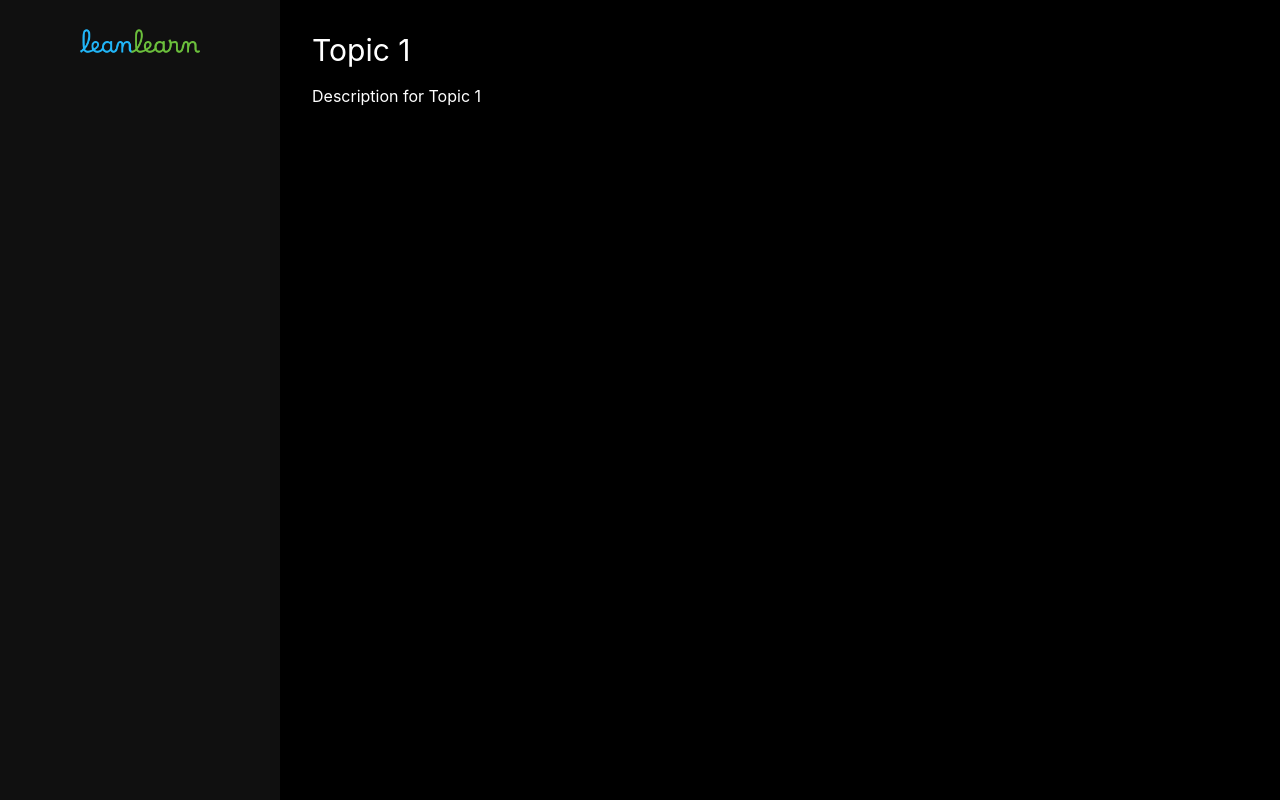
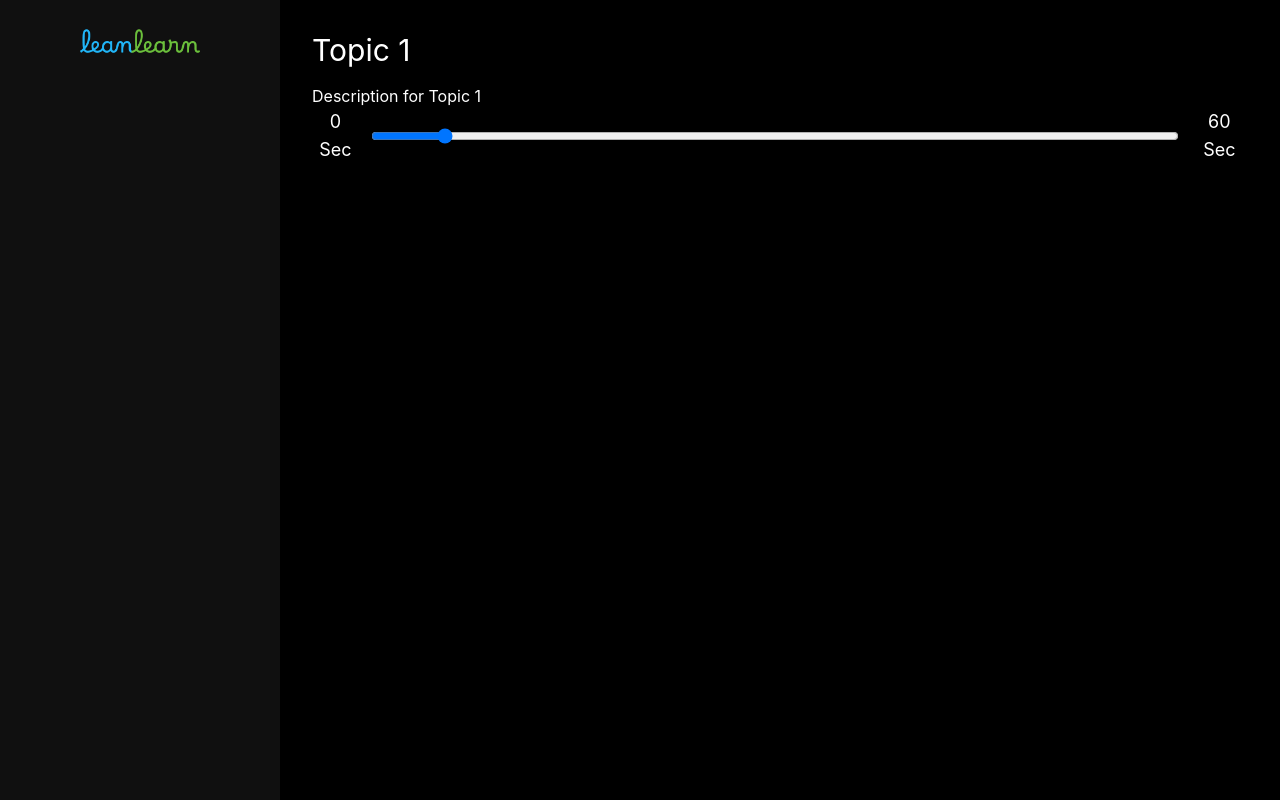
Before and after one commit to nimrit-singh/LeanLearn, a React (Vite) app: page /topic/1 in a window 1280 px wide. Built offline with nearby package versions, Linux system fonts and the light colour scheme.

Commit message:
slider added

```diff
--- a/package.json
+++ b/package.json
@@ -11,6 +11,7 @@
   },
   "dependencies": {
     "@headlessui/react": "^2.2.0",
+    "@radix-ui/react-slider": "^1.2.1",
     "class-variance-authority": "^0.7.1",
     "clsx": "^2.1.1",
     "lucide-react": "^0.462.0",
--- a/src/components/home/selectTopic.tsx
+++ b/src/components/home/selectTopic.tsx
@@ -1,38 +1,54 @@
-import React from 'react';
-import { useLocation, useParams } from 'react-router-dom';
-import logo from "../../assets/images/Logo.png"
-import einstein from '../../assets/images/einstein.png';
-import newton from '../../assets/images/Newton.png';
-import galileo from '../../assets/images/gae.png';
-import raman from '../../assets/images/Raman.png';
+import React, { useEffect, useState } from "react";
+import { useLocation, useParams } from "react-router-dom";
+import logo from "../../assets/images/Logo.png";
+import einstein from "../../assets/images/einstein.png";
+import newton from "../../assets/images/Newton.png";
+import galileo from "../../assets/images/gae.png";
+import raman from "../../assets/images/Raman.png";
+import Slider from "../usable/Slider";
 const companionImages = {
   1: einstein,
   2: newton,
   3: galileo,
-    4: raman
+  4: raman,
 };
 
 const SelectedTopicPage: React.FC = () => {
   const { topicId } = useParams<{ topicId: string }>();
   const location = useLocation();
+  const [time, setTime] = useState(0);
+  const [isRunning, setIsRunning] = useState(true);
+
   const { selectedCompanion } = location.state || {};
 
   const topics = [
-    { id: 1, name: 'Topic 1', description: 'Description for Topic 1' },
-    { id: 2, name: 'Topic 2', description: 'Description for Topic 2' },
-    { id: 3, name: 'Topic 3', description: 'Description for Topic 3' },
-    { id: 4, name: 'Topic 4', description: 'Description for Topic 4' },
-    { id: 5, name: 'Topic 5', description: 'Description for Topic 5' }
+    { id: 1, name: "Topic 1", description: "Description for Topic 1" },
+    { id: 2, name: "Topic 2", description: "Description for Topic 2" },
+    { id: 3, name: "Topic 3", description: "Description for Topic 3" },
+    { id: 4, name: "Topic 4", description: "Description for Topic 4" },
+    { id: 5, name: "Topic 5", description: "Description for Topic 5" },
   ];
 
-  const topic = topics.find(t => t.id === Number(topicId));
+  useEffect(() => {
+    let timer: NodeJS.Timeout; // Explicitly typing the timer variable
+    if (isRunning && time < 60) {
+      timer = setInterval(() => {
+        setTime((prevTime) => prevTime + 1);
+      }, 1000);
+    } else if (time >= 60) {
+      setIsRunning(false);
+    }
+    return () => clearInterval(timer);
+  }, [isRunning, time]);
+
+  const topic = topics.find((t) => t.id === Number(topicId));
 
   if (!topic) {
     return <div>Topic not found</div>;
   }
 
   return (
-    <div className='flex min-h-screen' >
+    <div className="flex min-h-screen">
       <div className="w-[280px] bg-[#101010] p-5 flex flex-col">
         <img
           src={logo}
@@ -40,24 +56,31 @@ const SelectedTopicPage: React.FC = () => {
           className="w-[120px] mx-auto cursor-pointer mb-6"
         />
 
-
         {selectedCompanion && (
           <div className="flex-1 flex items-end relative ">
-
             <img
-            src={companionImages[selectedCompanion as keyof typeof companionImages]}
+              src={
+                companionImages[
+                  selectedCompanion as keyof typeof companionImages
+                ]
+              }
               alt="Selected Companion"
               className="w-full object-contain max-h-[300px] mt-2"
             />
           </div>
         )}
-
-
       </div>
       <div className="flex-1 p-8 bg-black">
         <div className=" text-white ">
           <h1 className="text-3xl mb-4">{topic.name}</h1>
           <p>{topic.description}</p>
+
+
+        </div>
+        <div className="w-full flex items-center gap-3">
+        <span className="text-center text-lg  text-white">0 Sec</span>
+          <Slider value={time} onChange={setTime} />
+          <span className="text-center text-lg text-white ">60 Sec</span>
         </div>
       </div>
     </div>
--- /dev/null
+++ b/src/components/ui/slider.tsx
@@ -0,0 +1,26 @@
+import * as React from "react"
+import * as SliderPrimitive from "@radix-ui/react-slider"
+
+import { cn } from "@/lib/utils"
+
+const Slider = React.forwardRef<
+  React.ElementRef<typeof SliderPrimitive.Root>,
+  React.ComponentPropsWithoutRef<typeof SliderPrimitive.Root>
+>(({ className, ...props }, ref) => (
+  <SliderPrimitive.Root
+    ref={ref}
+    className={cn(
+      "relative flex w-full touch-none select-none items-center",
+      className
+    )}
+    {...props}
+  >
+    <SliderPrimitive.Track className="relative h-1.5 w-full grow overflow-hidden rounded-full bg-primary/20">
+      <SliderPrimitive.Range className="absolute h-full bg-primary" />
+    </SliderPrimitive.Track>
+    <SliderPrimitive.Thumb className="block h-4 w-4 rounded-full border border-primary/50 bg-background shadow transition-colors focus-visible:outline-none focus-visible:ring-1 focus-visible:ring-ring disabled:pointer-events-none disabled:opacity-50" />
+  </SliderPrimitive.Root>
+))
+Slider.displayName = SliderPrimitive.Root.displayName
+
+export { Slider }
--- /dev/null
+++ b/src/components/usable/Slider.tsx
@@ -0,0 +1,23 @@
+// Slider.tsx
+import React from 'react';
+
+interface SliderProps {
+  value: number;
+  onChange: (value: number) => void;
+}
+
+const Slider: React.FC<SliderProps> = ({ value, onChange }) => {
+  return (
+    <input
+      type="range"
+      min="0"
+      max="60"
+      value={value}
+      onChange={(e) => onChange(Number(e.target.value))}
+      className="slider w-[90%]"
+      style={{ '--value': `${(value / 60) * 100}%` } as React.CSSProperties}
+    />
+  );
+};
+
+export default Slider;
```
Also changed, not shown: src/index.css (line endings or trailing spaces), 1 other file (tests, documents, lock files or other folders). Lines whose indentation alone changed are shown as unchanged.
